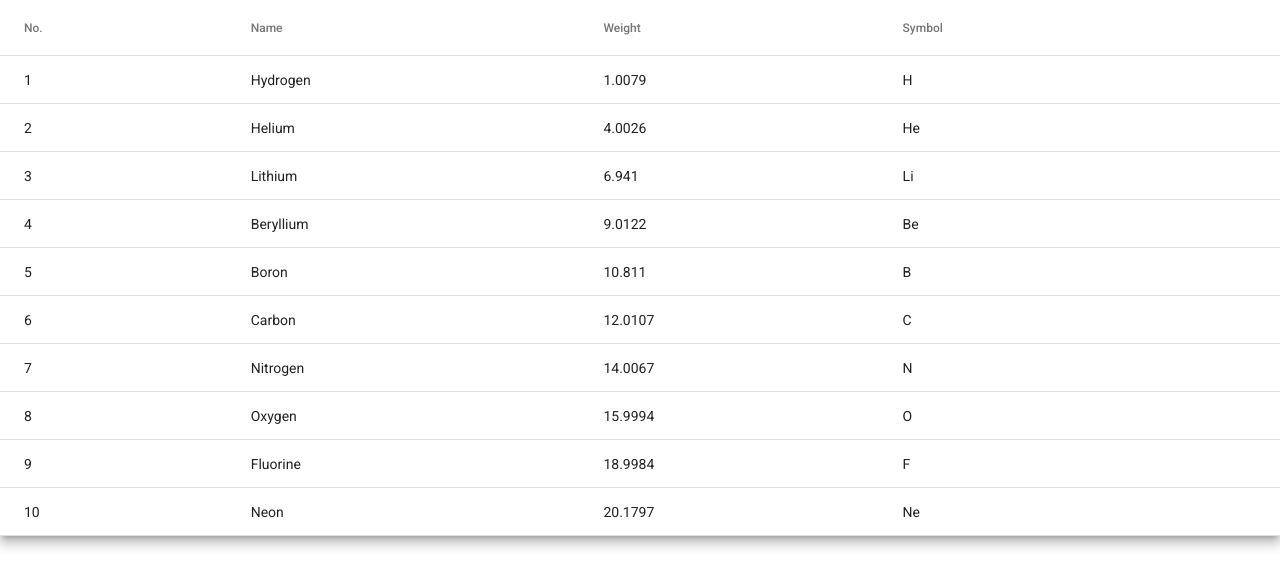
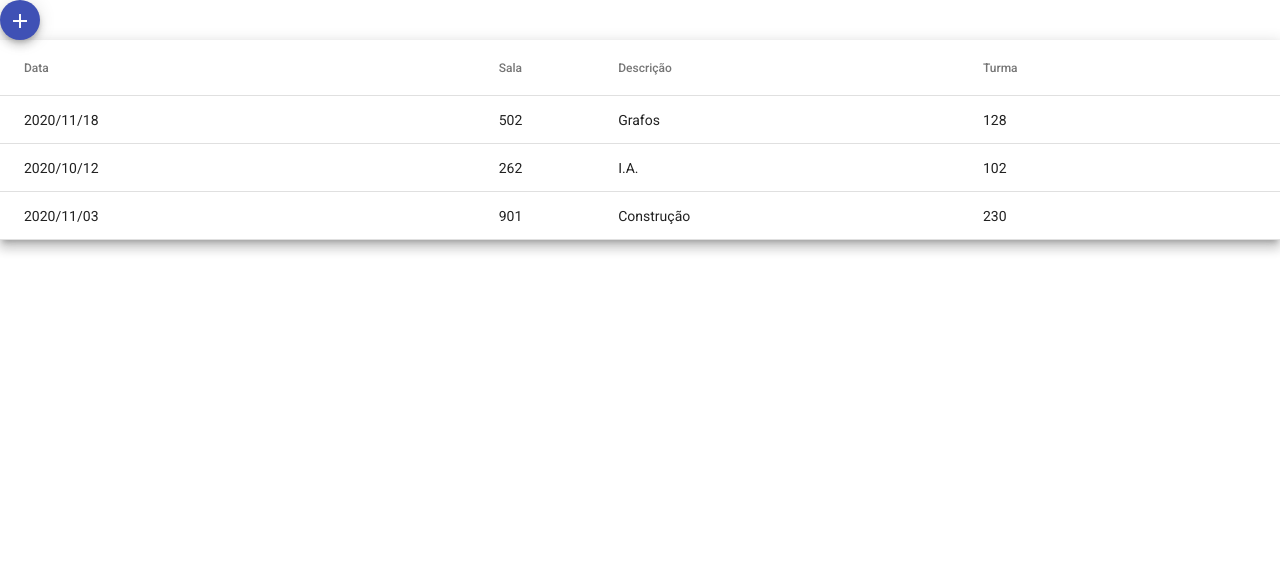
Before and after one commit to AGES-PUCRS/constr-sw-2020-2-grupo7, an Angular app in the folder frontend/: page / in a window 1280 px wide. Shown: the top 588 px of the page. Built offline with nearby package versions, Linux system fonts and the light colour scheme.

Commit message:
fix table column names + fix FAB shape

```diff
--- a/frontend/src/app/students-list/students-list.component.html
+++ b/frontend/src/app/students-list/students-list.component.html
@@ -1,32 +1,31 @@
-<!-- <button mat-raised-button color="primary">teste</button> -->
+<!-- <button mat-raised-button color="primary">+</button> -->
+
+<div class="example-button-container">
+    <button mat-mini-fab color="primary" aria-label="Example icon button with a menu icon">
+        <mat-icon>add</mat-icon>
+    </button>
+</div>
 
 <table mat-table [dataSource]="dataSource" class="mat-elevation-z8">
 
-    <!--- Note that these columns can be defined in any order.
-          The actual rendered columns are set as a property on the row definition" -->
-
-    <!-- Position Column -->
-    <ng-container matColumnDef="position">
-      <th mat-header-cell *matHeaderCellDef> No. </th>
-      <td mat-cell *matCellDef="let element"> {{element.position}} </td>
+    <ng-container matColumnDef="date">
+      <th mat-header-cell *matHeaderCellDef> Data </th>
+      <td mat-cell *matCellDef="let element"> {{element.date}} </td>
     </ng-container>
 
-    <!-- Name Column -->
-    <ng-container matColumnDef="name">
-      <th mat-header-cell *matHeaderCellDef> Name </th>
-      <td mat-cell *matCellDef="let element"> {{element.name}} </td>
+    <ng-container matColumnDef="room">
+      <th mat-header-cell *matHeaderCellDef> Sala </th>
+      <td mat-cell *matCellDef="let element"> {{element.room}} </td>
     </ng-container>
 
-    <!-- Weight Column -->
-    <ng-container matColumnDef="weight">
-      <th mat-header-cell *matHeaderCellDef> Weight </th>
-      <td mat-cell *matCellDef="let element"> {{element.weight}} </td>
+    <ng-container matColumnDef="description">
+      <th mat-header-cell *matHeaderCellDef> Descrição </th>
+      <td mat-cell *matCellDef="let element"> {{element.description}} </td>
     </ng-container>
 
-    <!-- Symbol Column -->
-    <ng-container matColumnDef="symbol">
-      <th mat-header-cell *matHeaderCellDef> Symbol </th>
-      <td mat-cell *matCellDef="let element"> {{element.symbol}} </td>
+    <ng-container matColumnDef="class">
+      <th mat-header-cell *matHeaderCellDef> Turma </th>
+      <td mat-cell *matCellDef="let element"> {{element.class}} </td>
     </ng-container>
 
     <tr mat-header-row *matHeaderRowDef="displayedColumns"></tr>
--- a/frontend/src/app/students-list/students-list.component.ts
+++ b/frontend/src/app/students-list/students-list.component.ts
@@ -2,23 +2,16 @@ import { Component, OnInit } from '@angular/core';
 import { MatTableDataSource } from '@angular/material/table'
 
 export interface PeriodicElement {
-  name: string;
-  position: number;
-  weight: number;
-  symbol: string;
+  date: string;
+  room: number;
+  description: string;
+  class: number;
 }
 
 const ELEMENT_DATA: PeriodicElement[] = [
-  {position: 1, name: 'Hydrogen', weight: 1.0079, symbol: 'H'},
-  {position: 2, name: 'Helium', weight: 4.0026, symbol: 'He'},
-  {position: 3, name: 'Lithium', weight: 6.941, symbol: 'Li'},
-  {position: 4, name: 'Beryllium', weight: 9.0122, symbol: 'Be'},
-  {position: 5, name: 'Boron', weight: 10.811, symbol: 'B'},
-  {position: 6, name: 'Carbon', weight: 12.0107, symbol: 'C'},
-  {position: 7, name: 'Nitrogen', weight: 14.0067, symbol: 'N'},
-  {position: 8, name: 'Oxygen', weight: 15.9994, symbol: 'O'},
-  {position: 9, name: 'Fluorine', weight: 18.9984, symbol: 'F'},
-  {position: 10, name: 'Neon', weight: 20.1797, symbol: 'Ne'},
+  {date: '2020/11/18', room: 502, description: 'Grafos', class: 128},
+  {date: '2020/10/12', room: 262, description: 'I.A.', class: 102},
+  {date: '2020/11/03', room: 901, description: 'Construção', class: 230}
 ];
 
 @Component({
@@ -29,7 +22,7 @@ const ELEMENT_DATA: PeriodicElement[] = [
 
 export class StudentsListComponent implements OnInit {
 
-  displayedColumns: string[] = ['position', 'name', 'weight', 'symbol'];
+  displayedColumns: string[] = ['date', 'room', 'description', 'class'];
   dataSource: MatTableDataSource<PeriodicElement>;
 
   constructor() {
```
Also changed, not shown: frontend/src/app/app.module.ts (+5 -3 lines).
